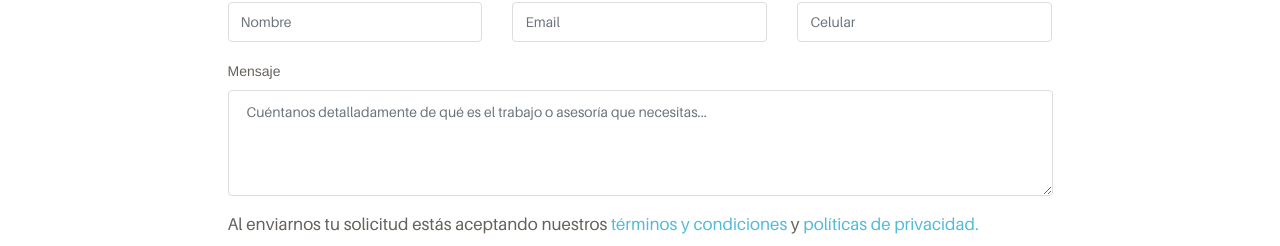
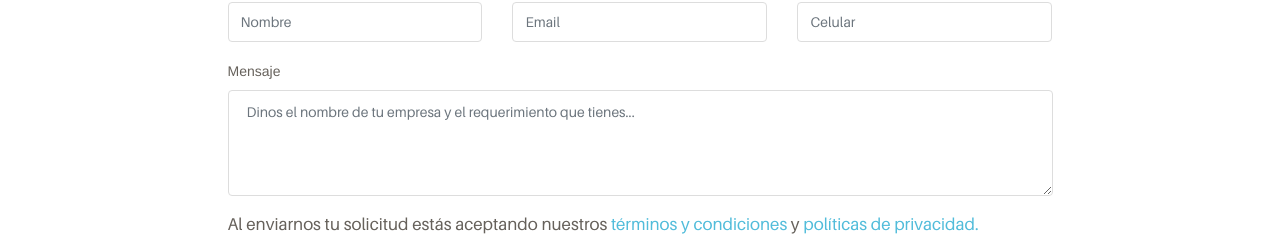
Before and after one commit to sebashr20/tapabocas, a React (Create React App) app: page / in a window 1280 px wide. Shown: the part 2978-3224 px from the top of the page. Built offline with nearby package versions, Linux system fonts and the light colour scheme.

Commit message:
Update wapp business number

```diff
--- a/src/components/Navbar/index.js
+++ b/src/components/Navbar/index.js
@@ -22,8 +22,7 @@ import {
 // core components
 const logo =
   "https://res.cloudinary.com/sebashr20/image/upload/v1586397563/tapabocasya/logo.png";
-const url =
-  "https://api.whatsapp.com/send?phone=573103769786&text=Hola%20Workorona!";
+const url = `https://api.whatsapp.com/send?phone=573225421993&text=Hola!%20Quisiera%20más%20información%20sobre%20los%20tapabocas.%20Gracias!`;
 
 function MainNavbar({ cartItemNumber }) {
   const [navbarColor, setNavbarColor] = useState("navbar-transparent");
--- a/src/views/Landing/FormSection/index.js
+++ b/src/views/Landing/FormSection/index.js
@@ -51,7 +51,7 @@ const FormSection = () => {
   };
 
   const sendMsg = (name, email, text) => {
-    const url = `https://api.whatsapp.com/send?phone=573103769786&text=Hola%20Workorona!%20Estoy%20interesad@%20en%20tus%20servicios.%20Nombre:%20${name},%20Correo:%20${email},%20Mensaje:%20${text}`;
+    const url = `https://api.whatsapp.com/send?phone=573225421993&text=Hola!%20Quisiera%20más%20información%20sobre%20las%20ventas%20institucionales.%20Nombre:%20${name},%20Correo:%20${email},%20Mensaje:%20${text}`;
     window.open(url, "_blank");
   };
 
@@ -112,7 +112,7 @@ const FormSection = () => {
                 </Row>
                 <label>Mensaje</label>
                 <Input
-                  placeholder="Cuéntanos detalladamente de qué es el trabajo o asesoría que necesitas..."
+                  placeholder="Dinos el nombre de tu empresa y el requerimiento que tienes..."
                   type="textarea"
                   rows="4"
                   id="text"
```
